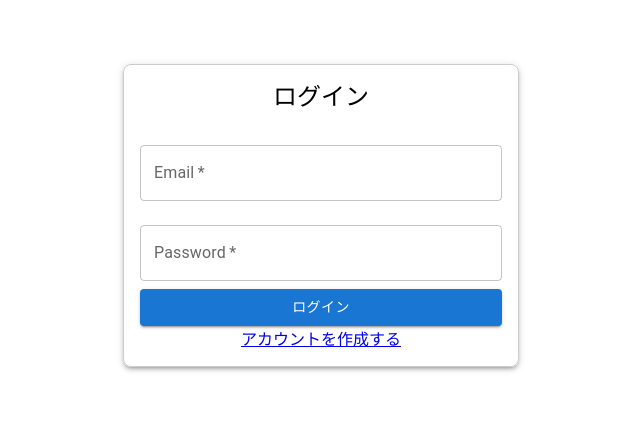
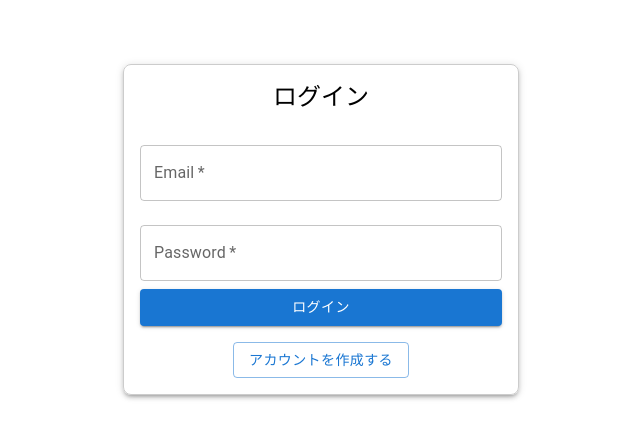
Before and after one commit to yamatowani/questionnaire-system, a Next.js app in the folder client/: page /login in a window 1280 px wide. Shown: the top 438 px of the page, without its empty margins (319-959 px from the left). Built offline with nearby package versions, Linux system fonts and the light colour scheme.

Commit message:
update: UI

```diff
--- a/client/src/app/answer/page.tsx
+++ b/client/src/app/answer/page.tsx
@@ -3,7 +3,6 @@ import Answers from "@/components/answer"
 export default function AnswersPage() {
   return (
     <div>
-       <h1>アンケート結果一覧</h1>
        <Answers />
     </div>
   )
--- a/client/src/app/login/page.tsx
+++ b/client/src/app/login/page.tsx
@@ -90,7 +90,11 @@ const LoginPage = () => {
             {loading ? 'ログイン中...' : 'ログイン'}
           </Button>
         </form>
-          <Link href='/admin_user'>アカウントを作成する</Link>
+        <Link href='/admin_user' passHref>
+          <Button variant="outlined" color="primary" sx={{ mt: 2 }}>
+            アカウントを作成する
+          </Button>
+      </Link>
       </Box>
     </Container>
   );
--- a/client/src/components/answer/index.tsx
+++ b/client/src/components/answer/index.tsx
@@ -38,6 +38,7 @@ export default function Answers() {
 
   return (
     <Box sx={{ maxWidth: 800, mx: 'auto', mt: 4 }}>
+      <Typography variant="h4">アンケート結果一覧</Typography>
       <AnswersChart data={data.questionResults} />
       <Box sx={{ textAlign: 'center', mt: 4 }}>
         <br />
```
